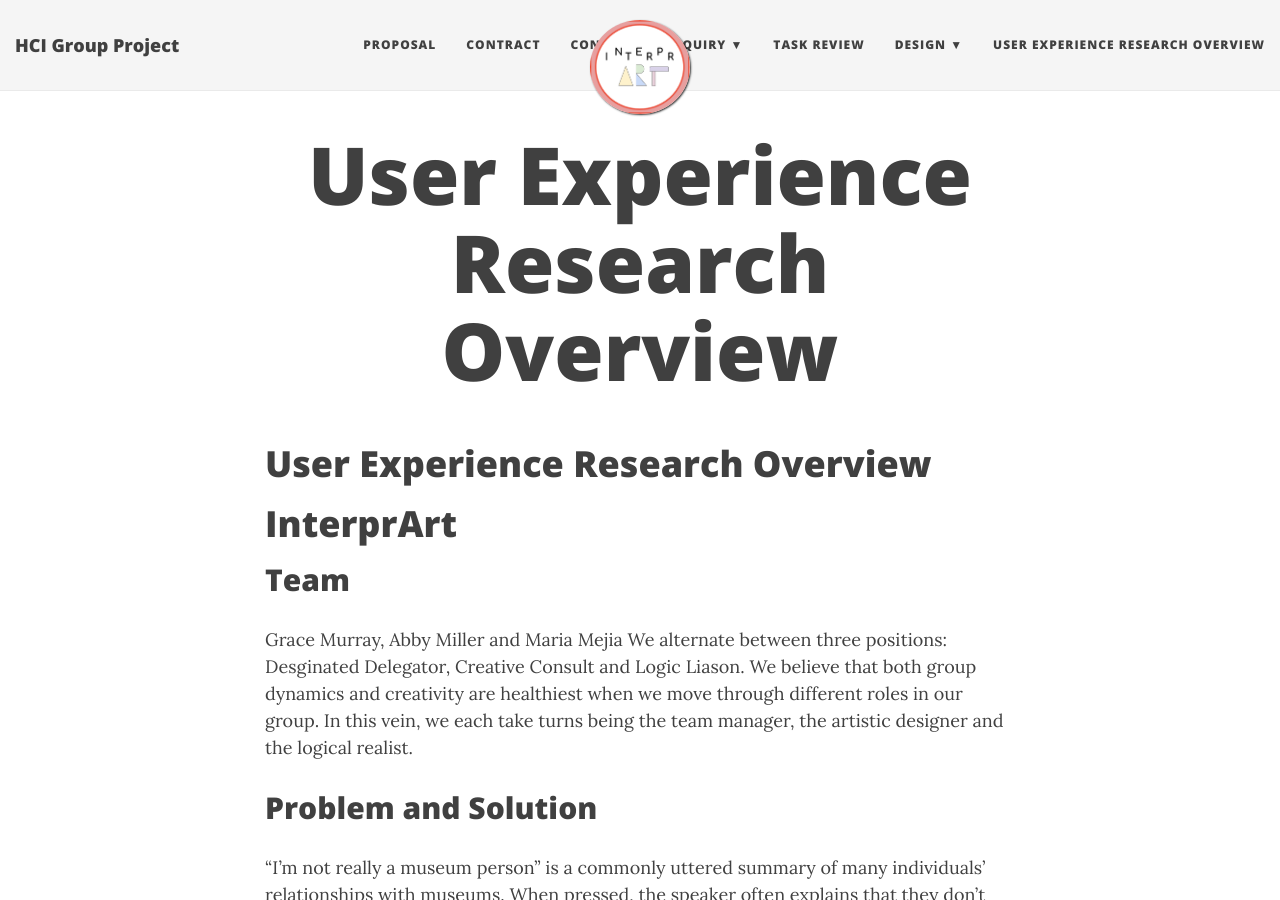
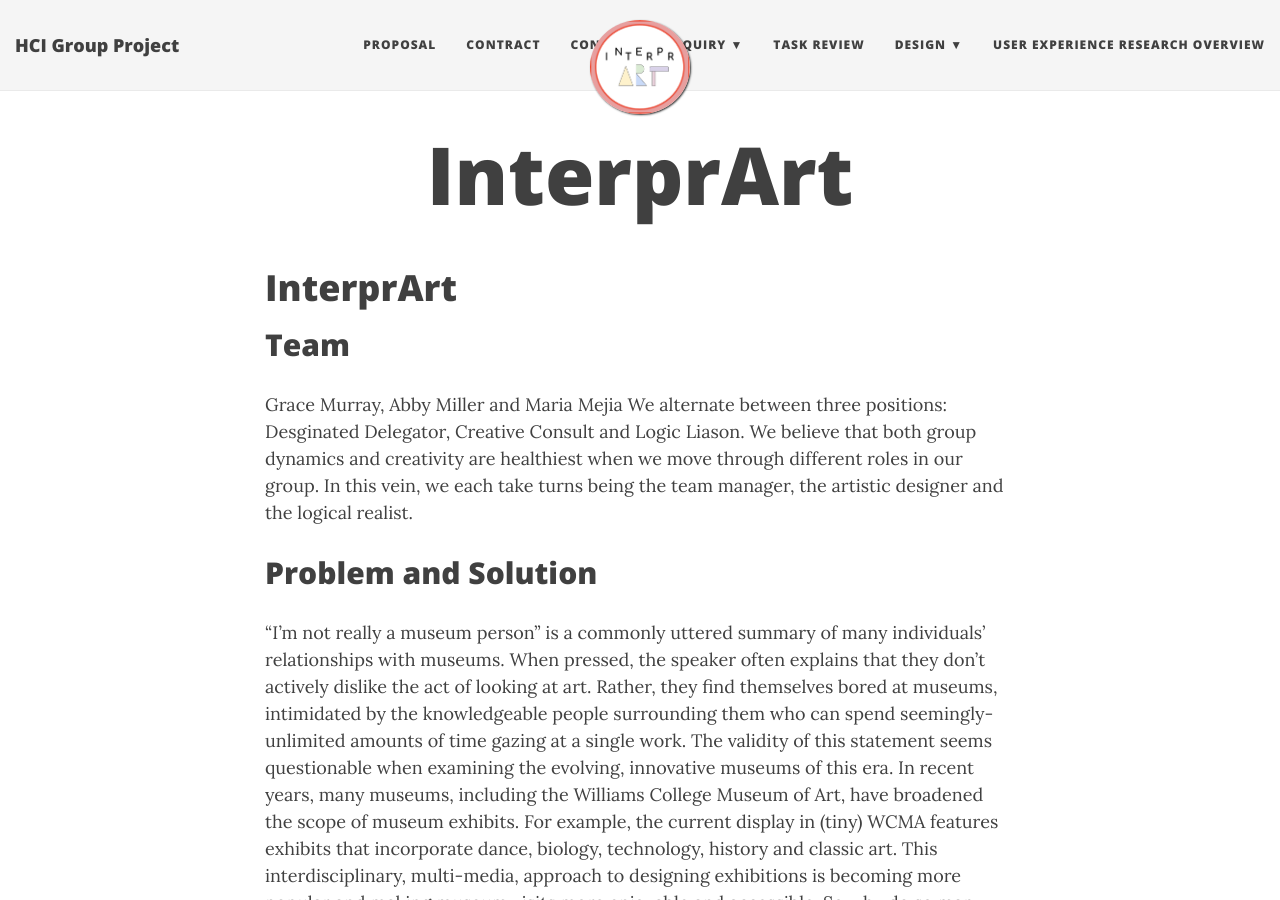
Before and after one commit to mc-mejia/HCIGroupProject, a Jekyll site: the page built from uxResearchOverview.md, in a window 1280 px wide and 900 px high. Built offline with Jekyll 4.4.1, drawn with Linux system fonts in a browser that asks for light colours; nearby versions of some CDN libraries; our own code applies the rules of GitHub Pages for plain Markdown files.

Commit message:
Update uxResearchOverview.md

```diff
--- a/uxResearchOverview.md
+++ b/uxResearchOverview.md
@@ -1,4 +1,3 @@
-# User Experience Research Overview
 # InterprArt
 ## Team
 Grace Murray, Abby Miller and Maria Mejia
```
